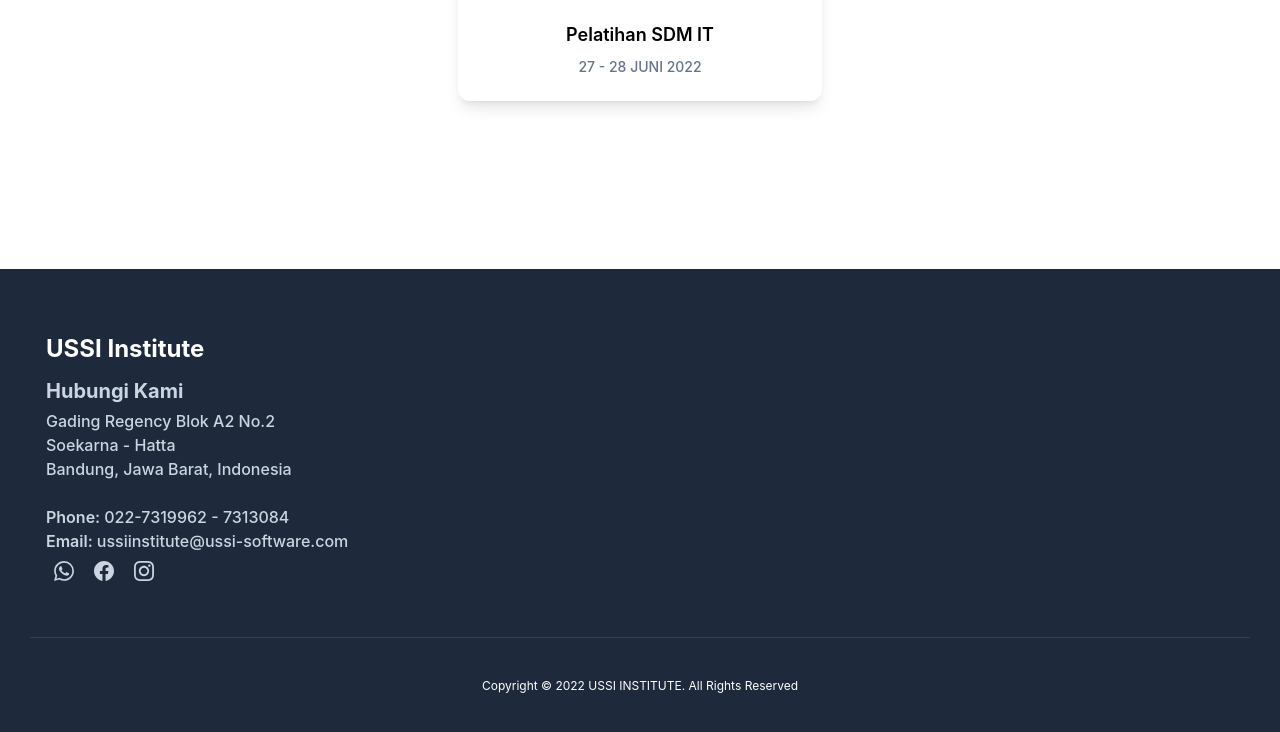
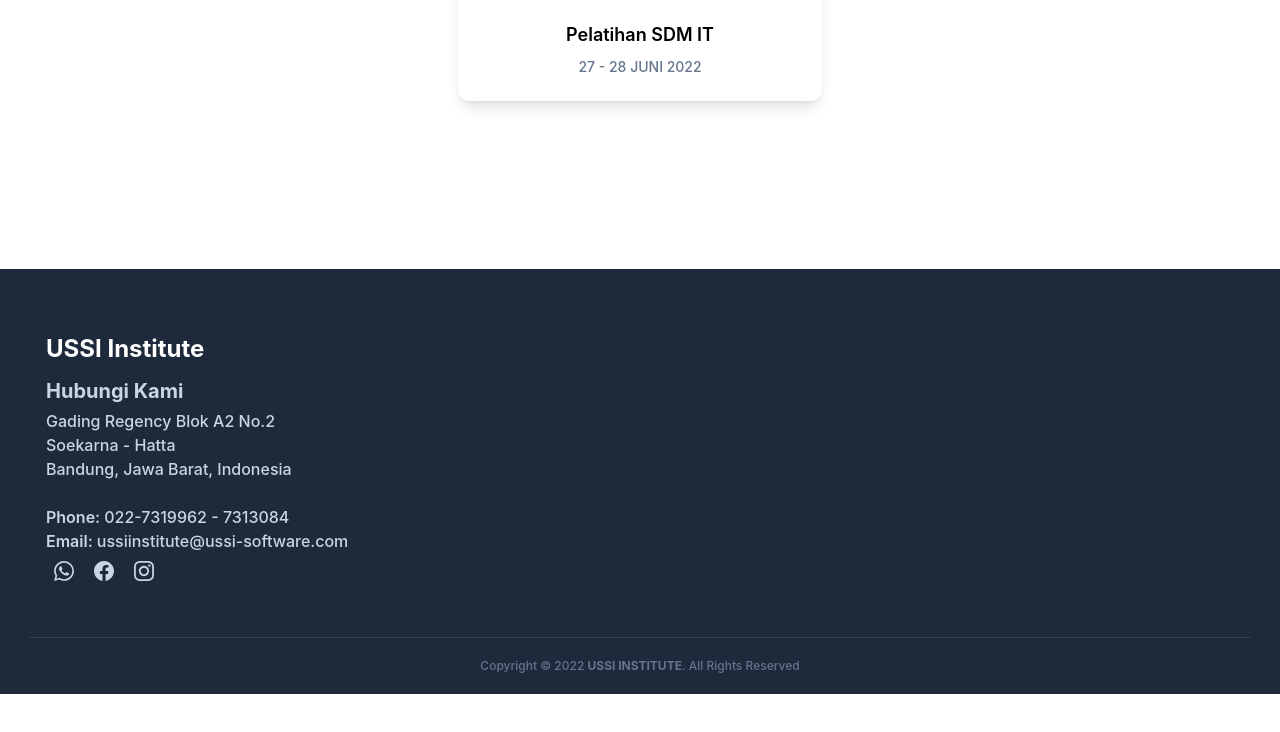
Before and after one commit to abighailshafira/LMS-USSI, a website: page index.html in a window 1280 px wide. Shown: the part 4002-4734 px from the top of the page. After the commit the page ends 4696 px from the top, so only its background shows below. Drawn offline with Linux system fonts and the light colour scheme.

Commit message:
Update index.html

```diff
--- a/index.html
+++ b/index.html
@@ -296,7 +296,7 @@
   </section>
 
   <!-- footer section -->
-  <footer class="bg-slate-800 pt-16 pb-12">
+  <footer class="bg-slate-800 pt-16">
     <div class="container">
       <div class="flex flex-wrap">
         <div class="w-full px-4 mb-12 text-slate-300 font-medium md:w-1/3">
@@ -343,7 +343,7 @@
         <!-- <div class="w-full px-4 mb-12 md:w-1/3">
         </div> -->
       </div>
-      <div class="w-full border-t border-slate-700 pt-10 text-center"><p class="text-white mx-auto text-xs">Copyright © 2022 USSI INSTITUTE. All Rights Reserved</p></div>
+      <div class="w-full border-t border-slate-700 text-center"><p class="text-slate-500 text-xs font-medium py-5">Copyright © 2022 <a href="#" class="font-bold ">USSI INSTITUTE</a>. All Rights Reserved</p></div>
     </div>
   </footer>
     <footer></footer>
```
